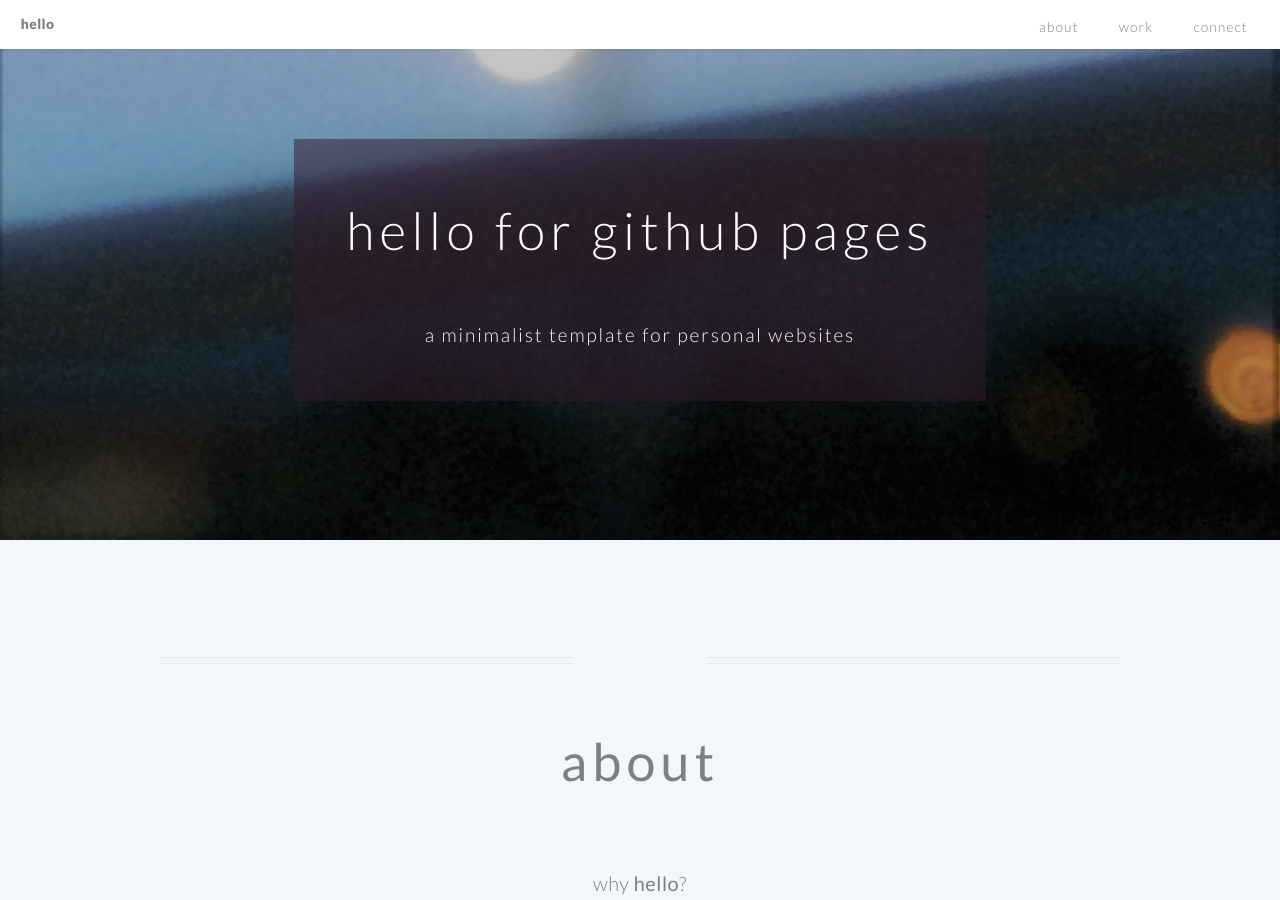
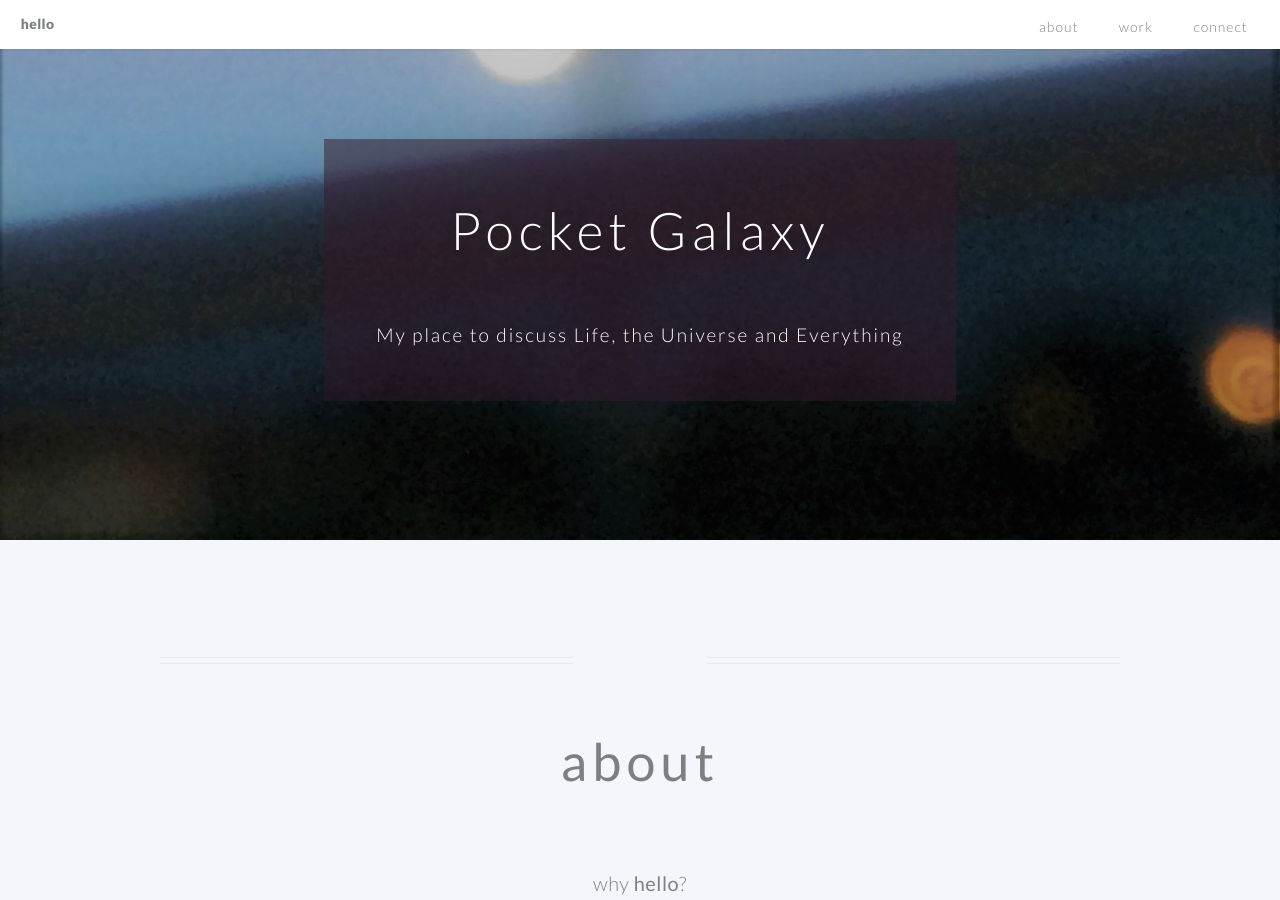
Before and after one commit to Sma-Franklin/Sma-Franklin.github.io, a Jekyll site: the page built from index.md, in a window 1280 px wide and 900 px high. Built offline with Jekyll 4.4.1, drawn with Linux system fonts in a browser that asks for light colours; some of the changed text lies outside the part shown.

Commit message:
first commit

```diff
--- a/_config.yml
+++ b/_config.yml
@@ -1,10 +1,10 @@
 # _config.yml
 
 # required, replace with your own information -----
-title: Hello for Github Pages
-author: Sara Gong
+title: Pocket Galaxy
+author: Samuel Franklin
 description: >
-  A minimalist template for designing a personal GitHub Pages website - without typing a single line of code.
+  My place to discuss Life, the Universe and Everything
 baseurl: ""
 
 plugins:
--- a/index.md
+++ b/index.md
@@ -4,8 +4,8 @@ layout: hello-default
 # using Markdown language, you can customize the following variables!
 
 # these variables are required -------------------------------
-banner_title: hello for github pages
-banner_subtitle: a minimalist template for personal websites
+banner_title: Pocket Galaxy
+banner_subtitle: My place to discuss Life, the Universe and Everything
 background_image: /images/background.jpeg
 
 # all of the following variables are optional -----------------
```
